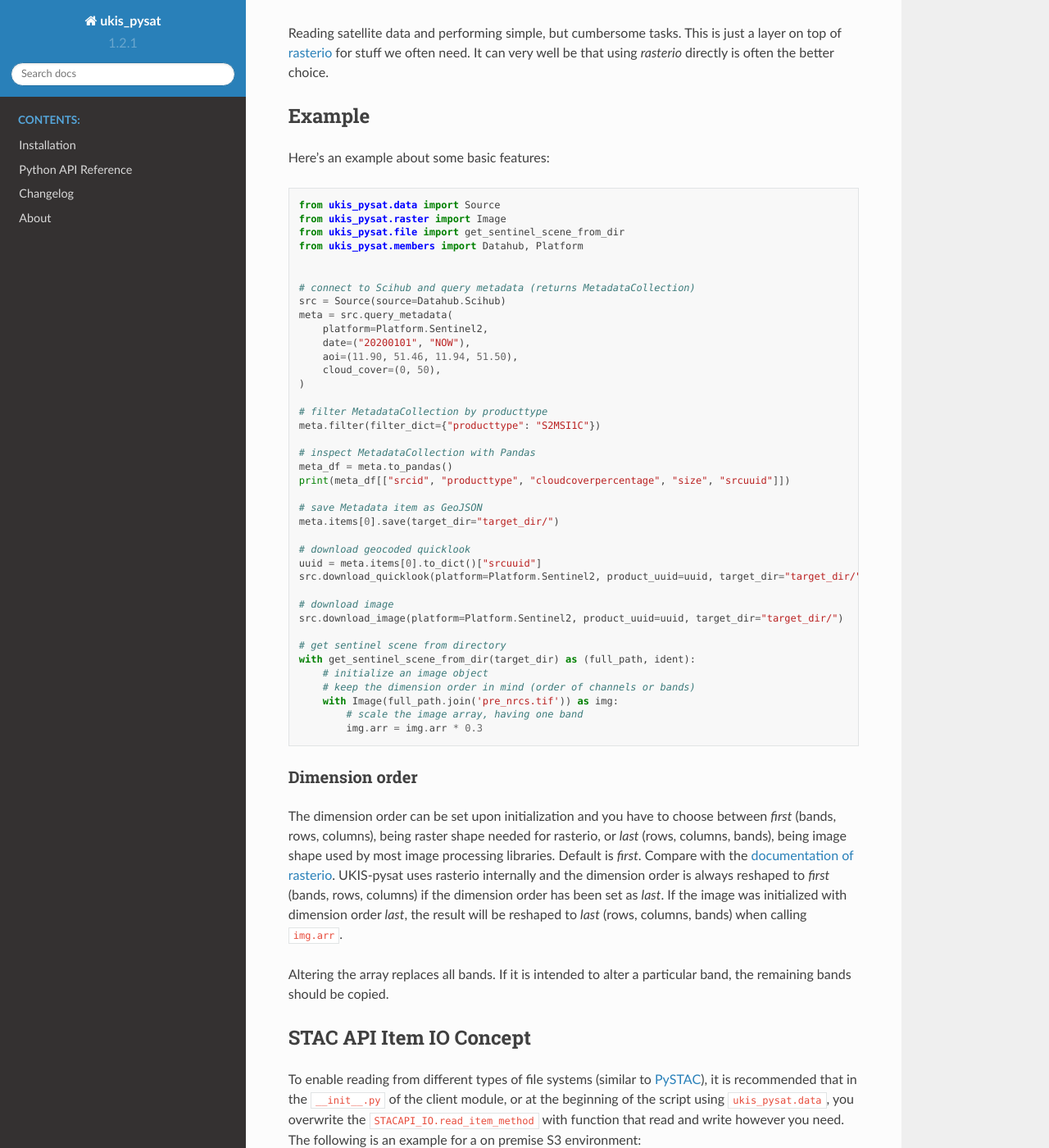
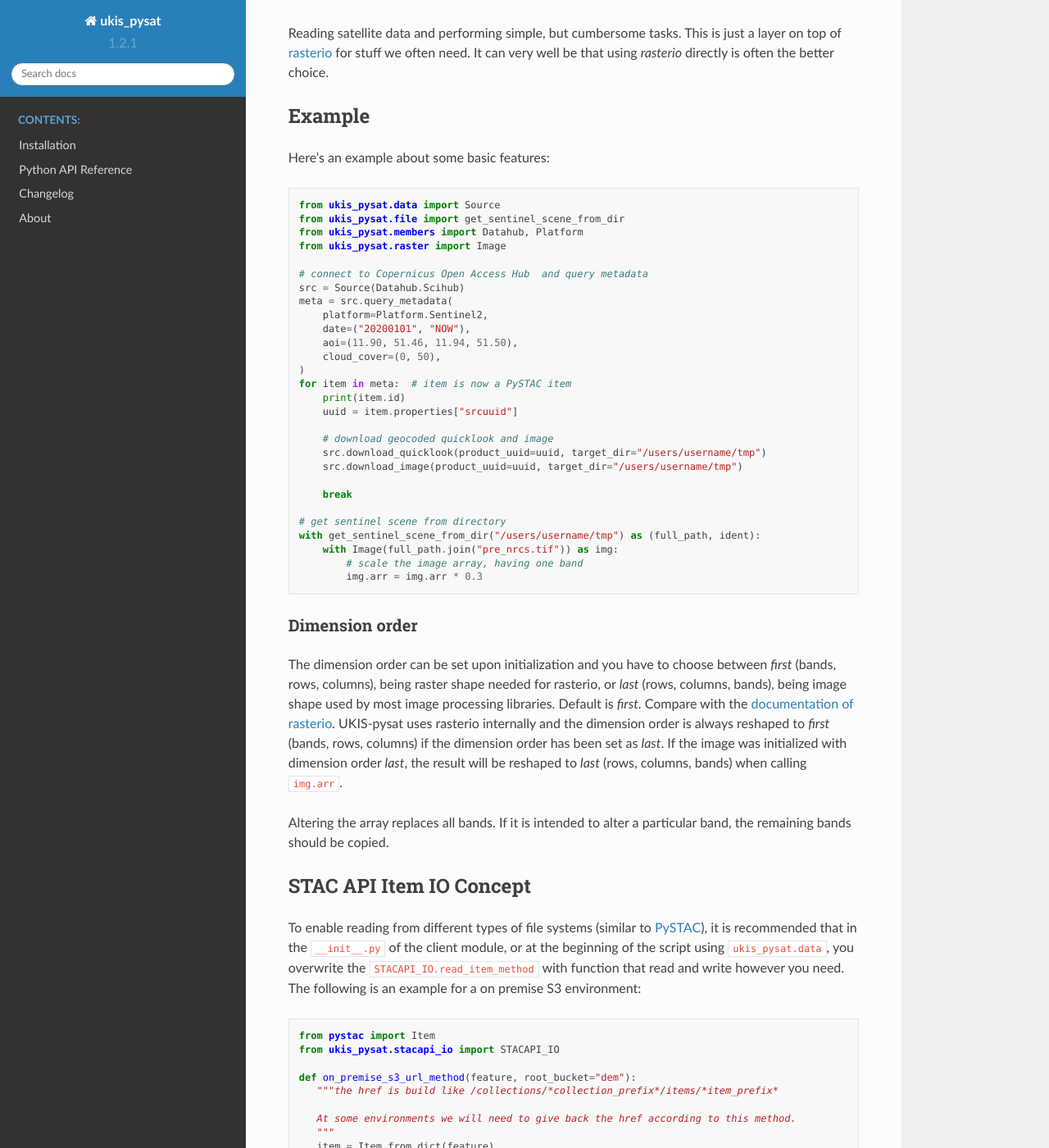
Before and after one commit to dlr-eoc/ukis-pysat, a Sphinx documentation site: the page built from docs/index.rst, in a window 1280 px wide and 1400 px high, scrolled down 515 px. Shown: the whole window at 82% size. Built offline with Sphinx 7.4.7 and the Read the Docs theme 2.0.0, drawn with Linux system fonts in a browser that asks for light colours; the version number is read from the project's files by our own code.

```diff
--- a/docs/index.rst
+++ b/docs/index.rst
@@ -26,45 +26,34 @@ Here's an example about some basic features:
 
 .. code-block:: python
 
-  from ukis_pysat.data import Source
-  from ukis_pysat.raster import Image
-  from ukis_pysat.file import get_sentinel_scene_from_dir
-  from ukis_pysat.members import Datahub, Platform
+   from ukis_pysat.data import Source
+   from ukis_pysat.file import get_sentinel_scene_from_dir
+   from ukis_pysat.members import Datahub, Platform
+   from ukis_pysat.raster import Image
 
+   # connect to Copernicus Open Access Hub  and query metadata
+   src = Source(Datahub.Scihub)
+   meta = src.query_metadata(
+       platform=Platform.Sentinel2,
+       date=("20200101", "NOW"),
+       aoi=(11.90, 51.46, 11.94, 51.50),
+       cloud_cover=(0, 50),
+   )
+   for item in meta:  # item is now a PySTAC item
+       print(item.id)
+       uuid = item.properties["srcuuid"]
 
-  # connect to Scihub and query metadata (returns MetadataCollection)
-  src = Source(source=Datahub.Scihub)
-  meta = src.query_metadata(
-      platform=Platform.Sentinel2,
-      date=("20200101", "NOW"),
-      aoi=(11.90, 51.46, 11.94, 51.50),
-      cloud_cover=(0, 50),
-  )
+       # download geocoded quicklook and image
+       src.download_quicklook(product_uuid=uuid, target_dir="/users/username/tmp")
+       src.download_image(product_uuid=uuid, target_dir="/users/username/tmp")
 
-  # filter MetadataCollection by producttype
-  meta.filter(filter_dict={"producttype": "S2MSI1C"})
+       break
 
-  # inspect MetadataCollection with Pandas
-  meta_df = meta.to_pandas()
-  print(meta_df[["srcid", "producttype", "cloudcoverpercentage", "size", "srcuuid"]])
-
-  # save Metadata item as GeoJSON
-  meta.items[0].save(target_dir="target_dir/")
-
-  # download geocoded quicklook
-  uuid = meta.items[0].to_dict()["srcuuid"]
-  src.download_quicklook(platform=Platform.Sentinel2, product_uuid=uuid, target_dir="target_dir/")
-
-  # download image
-  src.download_image(platform=Platform.Sentinel2, product_uuid=uuid, target_dir="target_dir/")
-
-  # get sentinel scene from directory
-  with get_sentinel_scene_from_dir(target_dir) as (full_path, ident):
-      # initialize an image object
-      # keep the dimension order in mind (order of channels or bands)
-      with Image(full_path.join('pre_nrcs.tif')) as img:
-          # scale the image array, having one band
-          img.arr = img.arr * 0.3
+   # get sentinel scene from directory
+   with get_sentinel_scene_from_dir("/users/username/tmp") as (full_path, ident):
+       with Image(full_path.join("pre_nrcs.tif")) as img:
+           # scale the image array, having one band
+           img.arr = img.arr * 0.3
 
 Dimension order
 ---------------
```
Also changed, not shown: README.md (+18 -25 lines).
